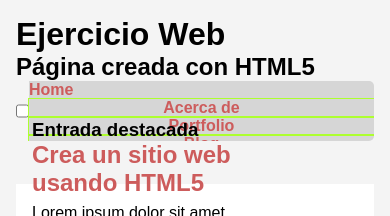
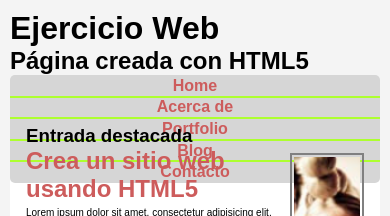
Before and after one commit to alveiro7/html-exercise, a website: page index.html in a window 390 px wide. Shown: the top 216 px of the page. Drawn offline with Linux system fonts and the light colour scheme.

Commit message:
agregando node

```diff
--- a/css/styles.css
+++ b/css/styles.css
@@ -4,11 +4,15 @@
     padding: 0;
 }
 
+html {
+    font-size: 62.5%;
+}
+
 body {
     background-color: #f4f4f4;
-    font-size: 16px;
+    font-size: 1.6rem;
     font-family: 'Arial', sans-serif;
-    margin: 1em;
+    margin: 1rem;
 
 }
 
@@ -21,11 +25,10 @@ body {
 .header__navbar {
     color:indianred;
     display: flex;
-/*     background-color: #d6d6d6;*/
     border-radius: 5px;
     overflow: hidden;
     font-weight: bold;
-    height: 60px;
+    height: 40%;
 }
 
 .header__navbar ul {
@@ -174,6 +177,14 @@ body {
 }
 
 @media screen and (max-width: 768px) {
+
+    .header {
+        height: 12rem;
+    }
+    .header__navbar {
+        height: 90%;
+    }
+
     .header__navbar ul {
         flex-direction: column;
     }}
--- a/index.html
+++ b/index.html
@@ -11,11 +11,7 @@
         <h1>Ejercicio Web</h1>
         <h2>Página creada con HTML5</h2>
         <nav class="header__navbar">
-            <input type="checkbox" id="hamburger-toggle">
-            <label for="hamburger-toggle" class="hamburger">
-              <span class="bar"></span>
-            </label>
-            <ul class="nav-list"
+            <ul class="nav-list">
                 <li>Home</li>
                 <li>Acerca de</li>
                 <li>Portfolio</li>
```
Also changed, not shown: package.json (+11 -1 lines), 2 other files.
